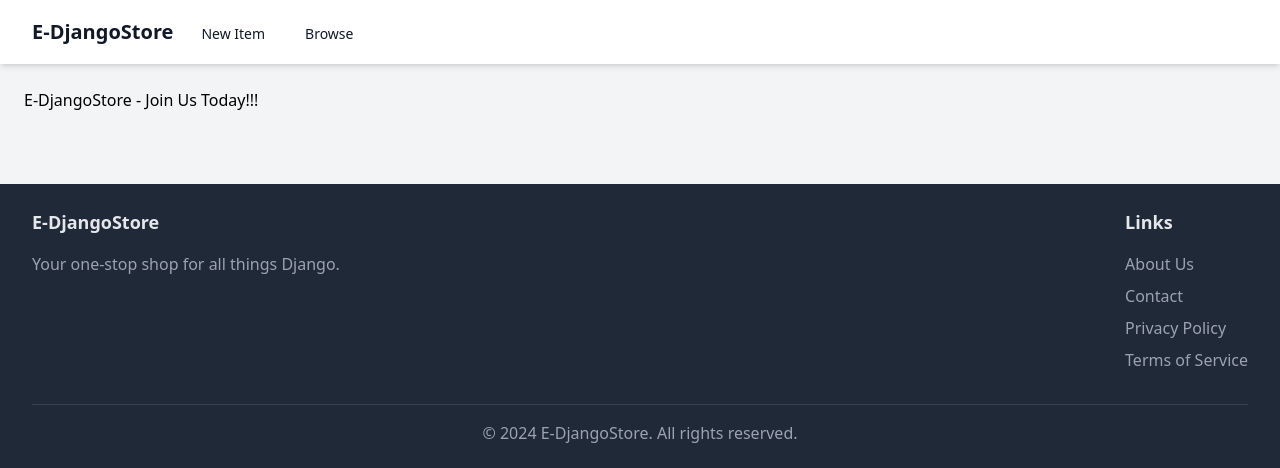
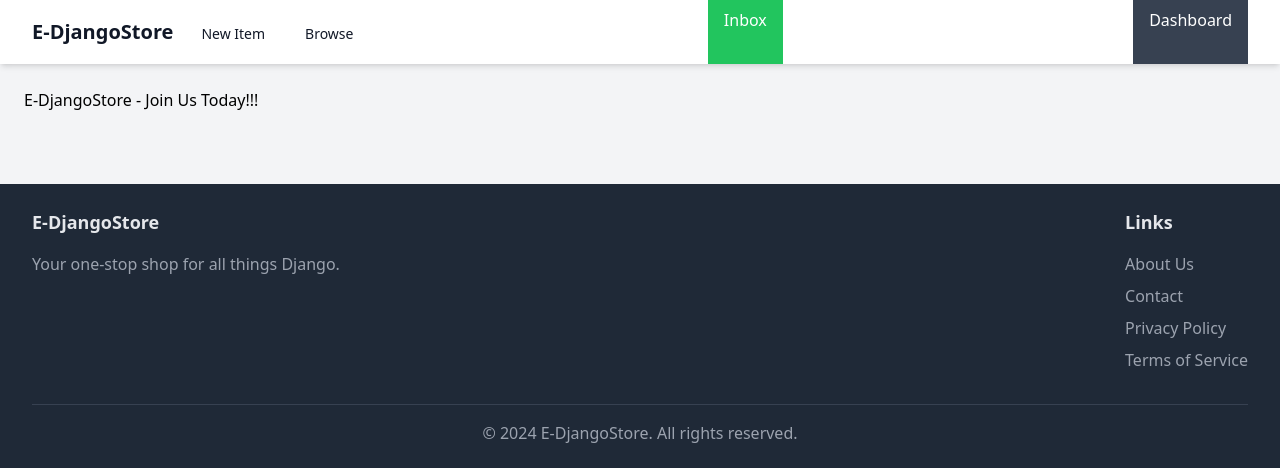
Before and after one commit to edeniyanda/E-DjangoStore, a Django app: page /contact/ in a window 1280 px wide. Shown: the top 468 px of the page. Run offline with Django 5.2, Linux system fonts and the light colour scheme; the visitor is signed in with stand-in values (Sample User, id 1); some libraries are stand-ins or nearby versions.

Commit message:
feat: Added previous feature on the Desktop view of the Website

```diff
--- a/core/templates/core/base.html
+++ b/core/templates/core/base.html
@@ -33,6 +33,8 @@
                     </a>
                 </div>
                 {% else %}
+                    <a href="{% url 'core:signup_page' %}" class="block pl-3 pr-4 py-2 border-l-4 border-transparent text-base font-medium text-white bg-green-500 hover:bg-green-600">Inbox</a>
+                    <a href="{% url 'core:login_page' %}" class="block pl-3 pr-4 py-2 border-l-4 border-transparent text-base font-medium text-white bg-gray-700 hover:bg-gray-800">Dashboard</a>
                 {%endif%}
                 <div class="-mr-2 flex items-center md:hidden">
                     <button type="button" class="bg-white inline-flex items-center justify-center p-2 rounded-md text-gray-900 hover:text-blue-600 hover:bg-gray-100 focus:outline-none focus:ring-2 focus:ring-offset-2 focus:ring-offset-gray-800 focus:ring-white" aria-controls="mobile-menu" aria-expanded="false">
```
